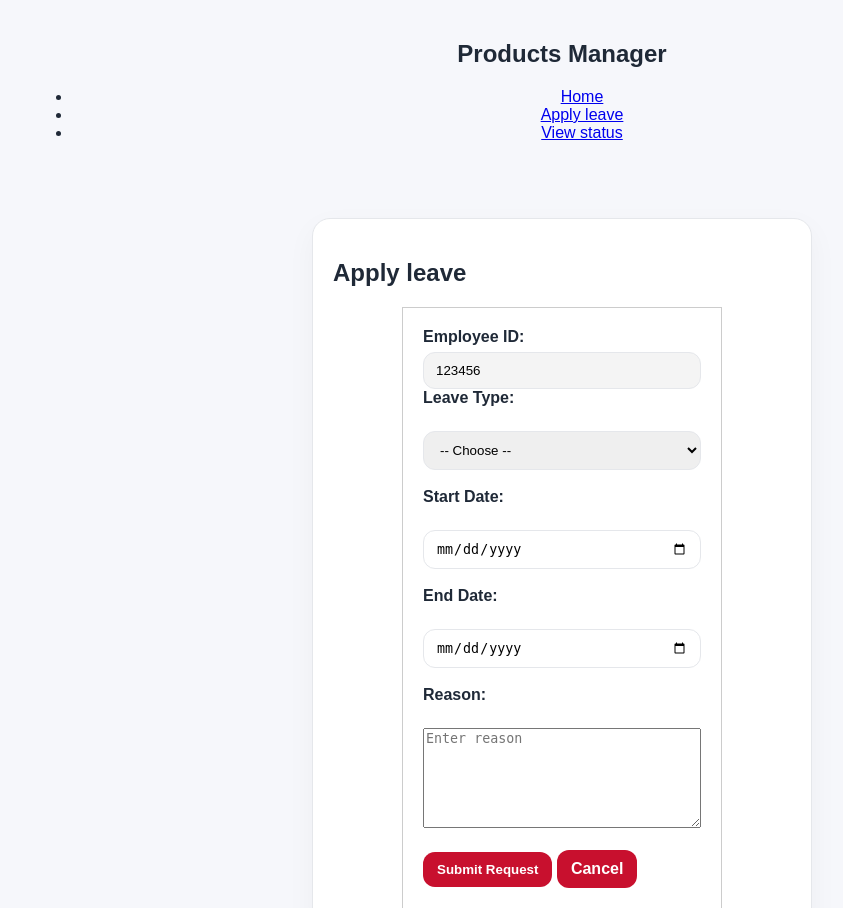
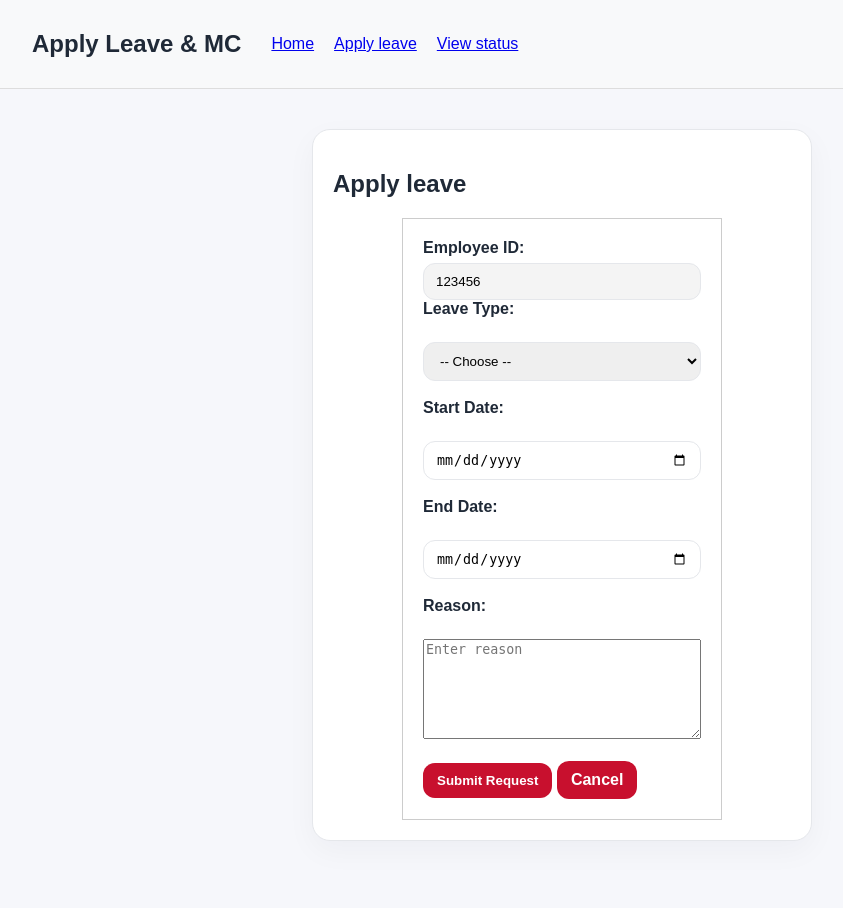
Before and after one commit to Dragonairon/Swap-Project-Implementation, a PHP site: template pages/Xin Yu/pages/frontendWithPHP_applyLeave.php in a window 1280 px wide. Shown: the top 908 px of the page, without its empty margins (78-921 px from the left). Run offline with PHP 8.4, Linux system fonts and the light colour scheme; the template is opened without the code that fills it, so the values that code supplies are empty.

Commit message:
Updated header.php

```diff
--- a/pages/Xin Yu/includes/header.php
+++ b/pages/Xin Yu/includes/header.php
@@ -1,12 +1,12 @@
 <!-- Navigation Bar Component -->
-<nav class="navbar">
-    <div class="container">
-        <h1>Products Manager</h1>
-        <ul>
-            <li><a href="<?php echo BASE_URL; ?>/index.php">Home</a></li>
-            <li><a href="<?php echo BASE_URL; ?>/pages/frontendWithPHP_applyLeave.php">Apply leave</a></li>
-            <!--Need to create view_status.php, so what does my view_status php code do, in context of our project? Also where do I put this particular file in question, like in which directory etc? -->
-            <li><a href="<?php echo BASE_URL; ?>/pages/view_status.php">View status</a></li>
+<nav class="navbar" style="background: #f8f9fa; padding: 10px 20px; border-bottom: 1px solid #ddd;">
+    <div class="container" style="display: flex; align-items: center; justify-content: flex-start;">
+        <h1 style="margin: 0; padding-right:30px; font-size: 24px;">Apply Leave & MC</h1>
+
+        <ul style="list-style: none; display: flex; margin: 0; padding: 0;">
+            <li style="margin-right: 20px;"><a href="index.php">Home</a></li>
+            <li style="margin-right: 20px;"><a href="frontendWithPHP_applyLeave.php">Apply leave</a></li>
+            <li><a href="view_status.php">View status</a></li>
         </ul>
     </div>
 </nav>
```
